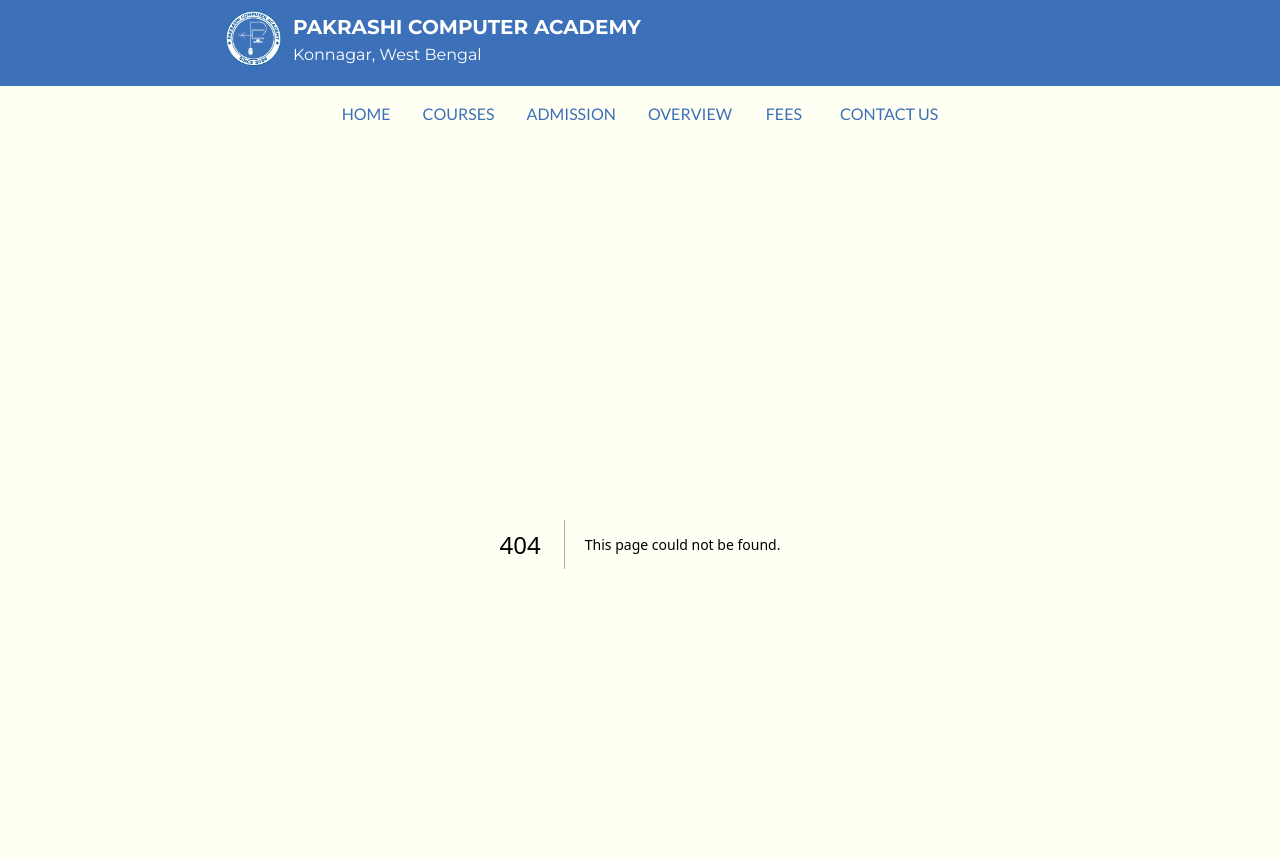
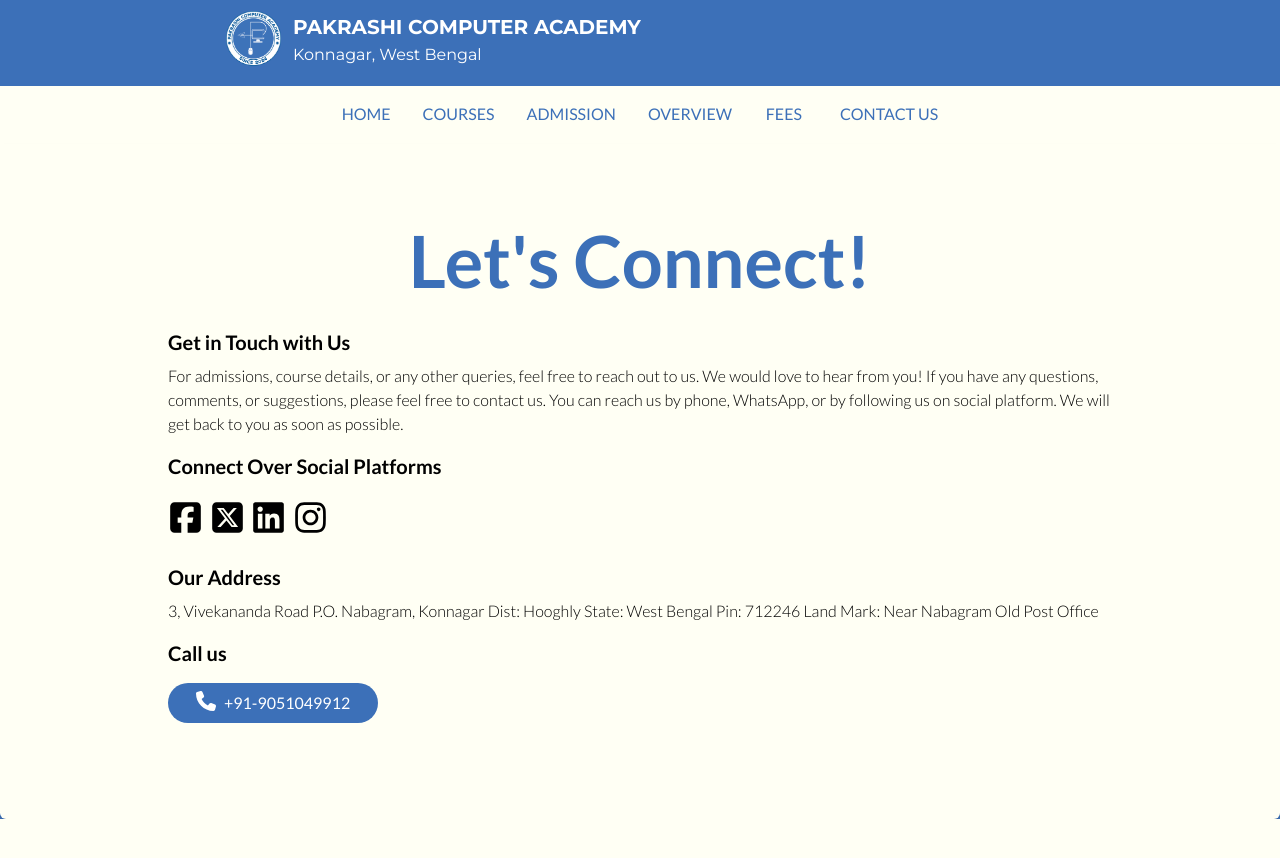
Before and after one commit to amitrakshitdev/pcalearning-site, a Next.js app: page /contact-us in a window 1280 px wide. Before the commit this address had no page. Shown: the top 858 px of the page. After the commit the page ends 819 px from the top, so only its background shows below. Built offline with nearby package versions, Linux system fonts and the light colour scheme.

Commit message:
Contact Us Page Created

```diff
--- /dev/null
+++ b/src/app/contact-us/page.tsx
@@ -0,0 +1,44 @@
+import { ButtonLink } from "@/components/ui/Buttons/Buttons";
+import clsx from "clsx";
+import { FaInstagram, FaLinkedin, FaSquareFacebook, FaSquareXTwitter, FaPhone } from "react-icons/fa6";
+
+export default function ContactUs() {
+    return (
+		<>
+        <section id="contact-us" className="ContactUs flex-1 relative w-full bg-primary">
+            <div className="w-full h-full flex flex-col items-center bg-background rounded-b-md overflow-hidden shadow-md">
+                <div className="h-full w-full text-textColor flex flex-col px-6 py-4 md:px-12 md:py-10 lg:px-32 lg:py-20 max-w-[1200px]">
+                    <h1 className="text-5xl font-bold text-center text-primary mb-4 lg:text-7xl">{"Let's Connect!"}</h1>
+                    <h3 className="font-semibold text-xl my-4 mb-2">Get in Touch with Us</h3>
+                    <p className="text-sm font-light text-textColor text-gray-800 lg:text-base">
+						For admissions, course details, or any other queries, feel free to reach out to us. We would love to hear from you! If you have any questions, comments, or suggestions, please feel free to contact us. You can reach us by phone, WhatsApp, or by following us on social platform. We will get back to you as soon as possible.
+                    </p>
+                    <h3 className="font-semibold text-xl my-4 mb-2">Connect Over Social Platforms</h3>
+                    <div className="flex my-3 w-40 justify-between self-center md:self-start">
+                        <a href="https://www.facebook.com" target="_blank" rel="noreferrer">
+                            <FaSquareFacebook size={35} />
+                        </a>
+                        <a href="https://www.twitter.com" target="_blank" rel="noreferrer">
+                            <FaSquareXTwitter size={35} />
+                        </a>
+                        <a href="https://www.linkedin.com" target="_blank" rel="noreferrer">
+                            <FaLinkedin size={35} />
+                        </a>
+                        <a href="https://www.instagram.com" target="_blank" rel="noreferrer">
+                            <FaInstagram size={35} />
+                        </a>
+                    </div>
+                    <h3 className="font-semibold text-xl my-4 mb-2">Our Address</h3>
+                    <p className="text-sm font-light text-textColor text-gray-800 lg:text-base">
+                        3, Vivekananda Road P.O. Nabagram, Konnagar Dist: Hooghly State: West Bengal Pin: 712246 Land Mark: Near Nabagram Old Post Office
+                    </p>
+                    <h3 className="font-semibold text-xl my-4 mb-2 flex">Call us</h3>
+                    <ButtonLink href="tel:+91-9051049912" buttonType="primary-rounded" className="my-4 mt-2 px-7 py-2 self-center md:self-start flex">
+                        <FaPhone size={20} className={clsx(["mr-2"])}/>  <span>+91-9051049912</span>
+                    </ButtonLink>
+                </div>
+            </div>
+        </section>
+		</>
+    );
+}
--- a/src/app/layout.tsx
+++ b/src/app/layout.tsx
@@ -29,7 +29,7 @@
 }) {
   return (
     <html lang="en" className={clsx(lato.className, ["min-h-dvh"])} data-theme="light">
-      <body className={clsx(["min-h-dvh", "bg-background"])}>
+      <body className={clsx(["flex flex-col min-h-dvh", "bg-background"])}>
         <Header />
         {children}
         {/* Footer */}
--- a/src/components/Carousel/Carousel.tsx
+++ b/src/components/Carousel/Carousel.tsx
@@ -40,15 +40,18 @@
                     <div className={clsx(["block sm:hidden", "fixed inset-0", "flex items-center justify-center", "bg-black bg-opacity-50"])}>
                         <div className={clsx(["w-full h-[70%]", "flex flex-col justify-around items-center", "px-4"])}>
                             <h1 className={clsx(["text-textSecondaryColor text-5xl font-bold", "text-center"])}>{imageData.displayText}</h1>
-                            <ButtonLink hidden buttonType="square" href={"/login"} className={clsx(["px-3 py-1 shadow-sm"])}>
-                               Log in
+                            <ButtonLink buttonType="square" href={"/contact-us"} className={clsx(["px-3 py-1 shadow-sm rounded-sm"])}>
+                                Contact us
                             </ButtonLink>
                         </div>
                     </div>
                     {/* desktop */}
                     <div className={clsx(["hidden sm:flex", "fixed inset-0", "flex items-center justify-center", "bg-black bg-opacity-50"])}>
-                        <div className={clsx(["w-4/5 h-full", "flex items-center justify-center"])}>
+                        <div className={clsx(["w-4/5 h-full", "flex flex-col items-center justify-center"])}>
                             <h1 className={clsx(["text-textSecondaryColor text-7xl font-bold", "text-center"])}>{imageData.displayText}</h1>
+                        <ButtonLink buttonType="square" href={"/contact-us"} className={clsx(["absolute px-5 py-2 shadow-sm rounded-sm bottom-[10%] lg:text-2xl"])}>
+                                Contact us
+                            </ButtonLink>
                         </div>
                     </div>
                 </SwiperSlide>
```
